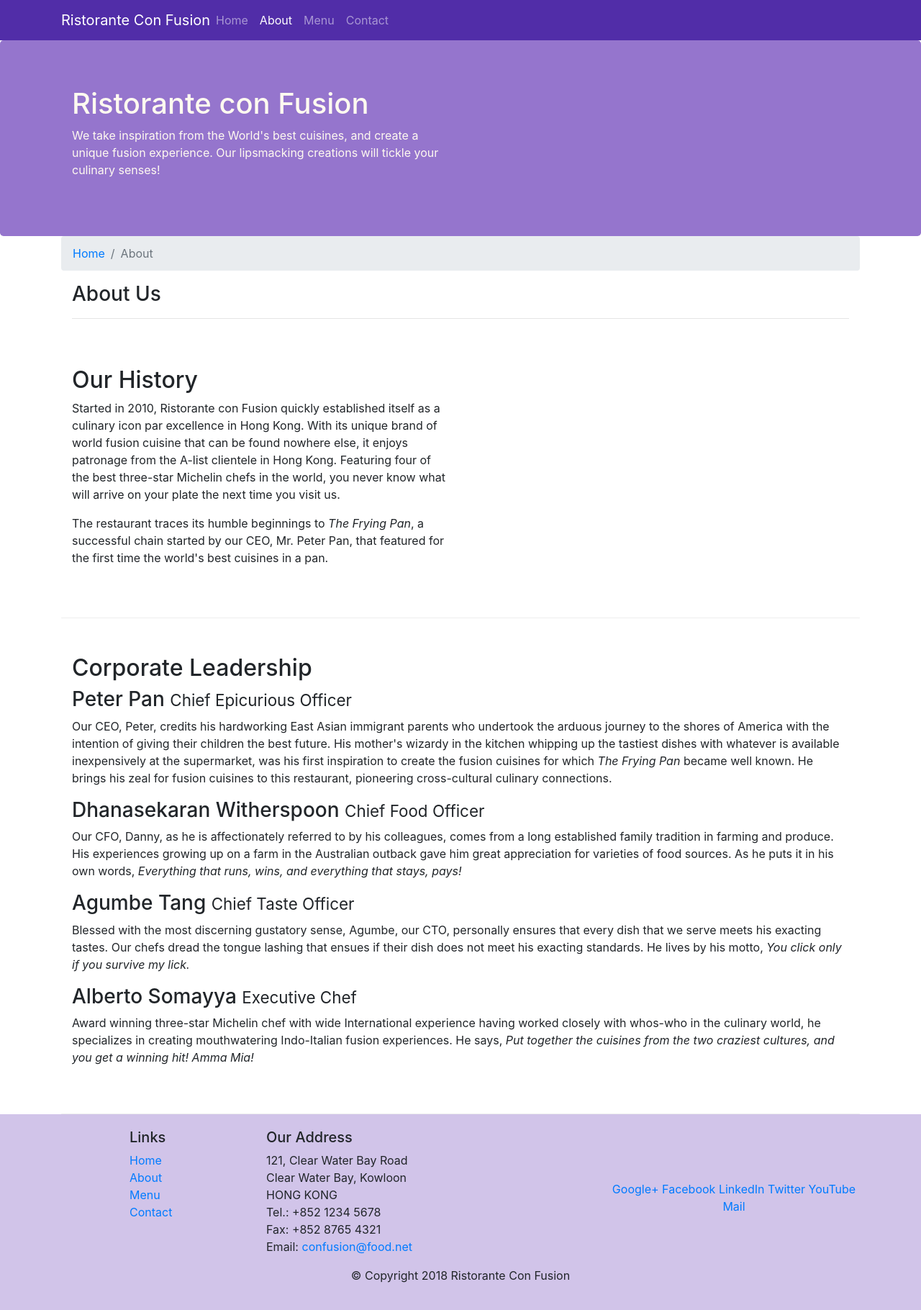
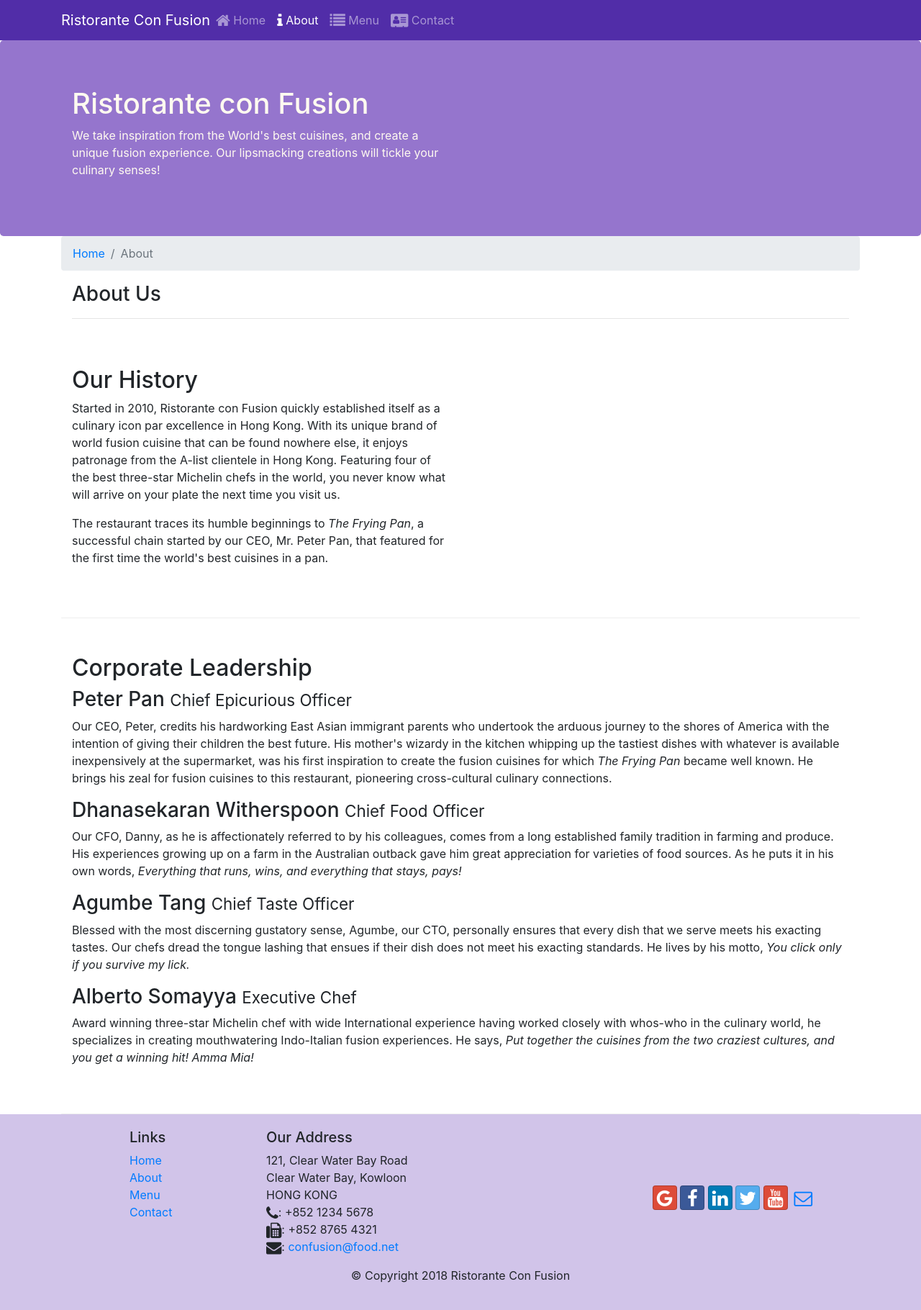
Before and after one commit to rabberdabber/conFusion-restaurant-website, a website: page aboutus.html in a window 1280 px wide. Shown: the whole page at 72% size. Drawn offline with nearby package versions, Linux system fonts and the light colour scheme.

Commit message:
added icons

```diff
--- a/aboutus.html
+++ b/aboutus.html
@@ -8,6 +8,8 @@
 
     <!-- Bootstrap CSS -->
     <link rel="stylesheet" href="node_modules/bootstrap/dist/css/bootstrap.min.css">
+    <link rel="stylesheet" href="node_modules/font-awesome/css/font-awesome.min.css">
+    <link rel="stylesheet" href="node_modules/bootstrap-social/bootstrap-social.css">
     <link rel="stylesheet" href="css/styles.css">
     <title>Ristorante Con Fusion: About Us</title>
 
@@ -22,10 +24,10 @@
             <a class="navbar-brand mr-auto" href="./index.html">Ristorante Con Fusion</a>
             <div class="collapse navbar-collapse" id="Navbar">
                 <ul class="navbar-nav mr-auto">
-                    <li class="nav-item"><a class="nav-link" href="./index.html">Home</a></li>
-                    <li class="nav-item active"><a class="nav-link" href="#">About</a></li>
-                    <li class="nav-item"><a class="nav-link" href="#">Menu</a></li>
-                    <li class="nav-item"><a class="nav-link" href="#">Contact</a></li>
+                <li class="nav-item"><a class="nav-link" href="#"><span class="fa fa-home fa-lg"> </span> Home</a></li>
+                <li class="nav-item active"><a class="nav-link" href="./aboutus.html"><span class="fa fa-info fa-lg"></span> About</a></li>
+                <li class="nav-item"><a class="nav-link" href="#"><span class="fa fa-list fa-lg"></span> Menu</a></li>
+                <li class="nav-item"><a class="nav-link" href="#"><span class="fa fa-address-card fa-lg"></span> Contact</a></li>
 
                 </ul>
             </div>
@@ -104,19 +106,19 @@
 		              121, Clear Water Bay Road<br>
 		              Clear Water Bay, Kowloon<br>
 		              HONG KONG<br>
-		              Tel.: +852 1234 5678<br>
-		              Fax: +852 8765 4321<br>
-		              Email: <a href="mailto:confusion@food.net">confusion@food.net</a>
+		              <i class="fa fa-phone fa-lg"> </i>: +852 1234 5678<br>
+                      <i class="fa fa-fax fa-lg"> </i>: +852 8765 4321<br>
+                      <i class="fa fa-envelope fa-lg"> </i>: <a href="mailto:confusion@food.net">confusion@food.net</a>
 		           </address>
                 </div>
                 <div class="col-12 col-sm-4 align-self-center">
                     <div class="text-center">
-                        <a href="http://google.com/+">Google+</a>
-                        <a href="http://www.facebook.com/profile.php?id=">Facebook</a>
-                        <a href="http://www.linkedin.com/in/">LinkedIn</a>
-                        <a href="http://twitter.com/">Twitter</a>
-                        <a href="http://youtube.com/">YouTube</a>
-                        <a href="mailto:">Mail</a>
+                        <a class="btn btn-social-icon btn-google" href="http://google.com/+"><i class="fa fa-google fa-lg"></i></a>
+                        <a class="btn btn-social-icon btn-facebook" href="http://www.facebook.com/profile.php?id="><i class="fa fa-facebook fa-lg"></i></a>
+                        <a class="btn btn-social-icon btn-linkedin" href="http://www.linkedin.com/in/"><i class="fa fa-linkedin fa-lg"></i></a>
+                        <a class="btn btn-social-icon btn-twitter" href="http://twitter.com/"><i class="fa fa-twitter fa-lg"></i></a>
+                        <a class="btn btn-social-icon btn-google" href="http://youtube.com/"><i class="fa fa-youtube fa-lg"></i></a>
+                        <a class="btn btn-social-icon" href="mailto:"><i class="fa fa-envelope-o fa-lg"></i></a>
                     </div>
                 </div>
            </div>
--- a/package.json
+++ b/package.json
@@ -15,6 +15,8 @@
   },
   "dependencies": {
     "bootstrap": "^4.0.0",
+    "bootstrap-social": "^5.1.1",
+    "font-awesome": "^4.7.0",
     "jquery": "^1.9.1",
     "popper.js": "^1.12.9"
   }
```
Also changed, not shown: index.html (+19 -17 lines), 1 other file.
